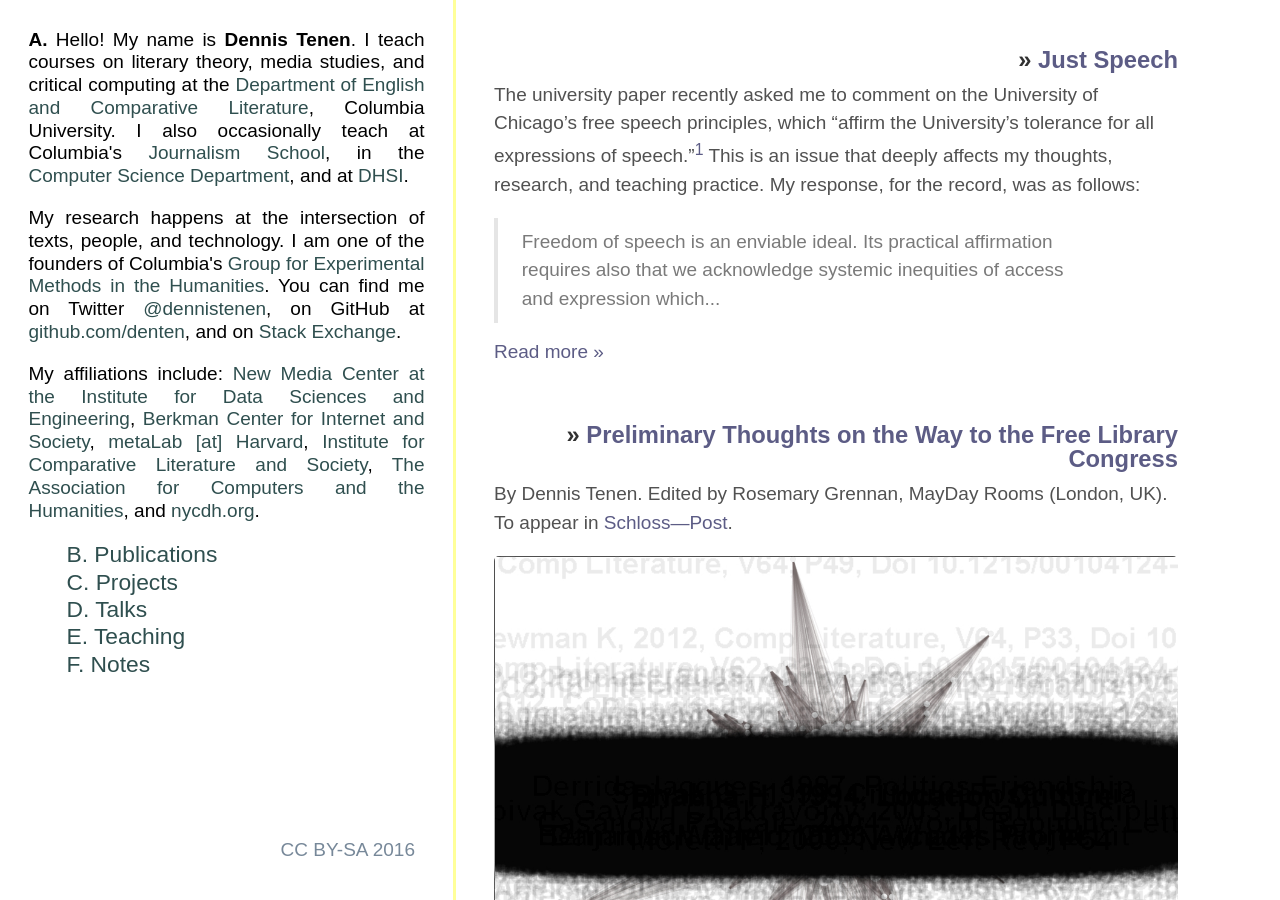
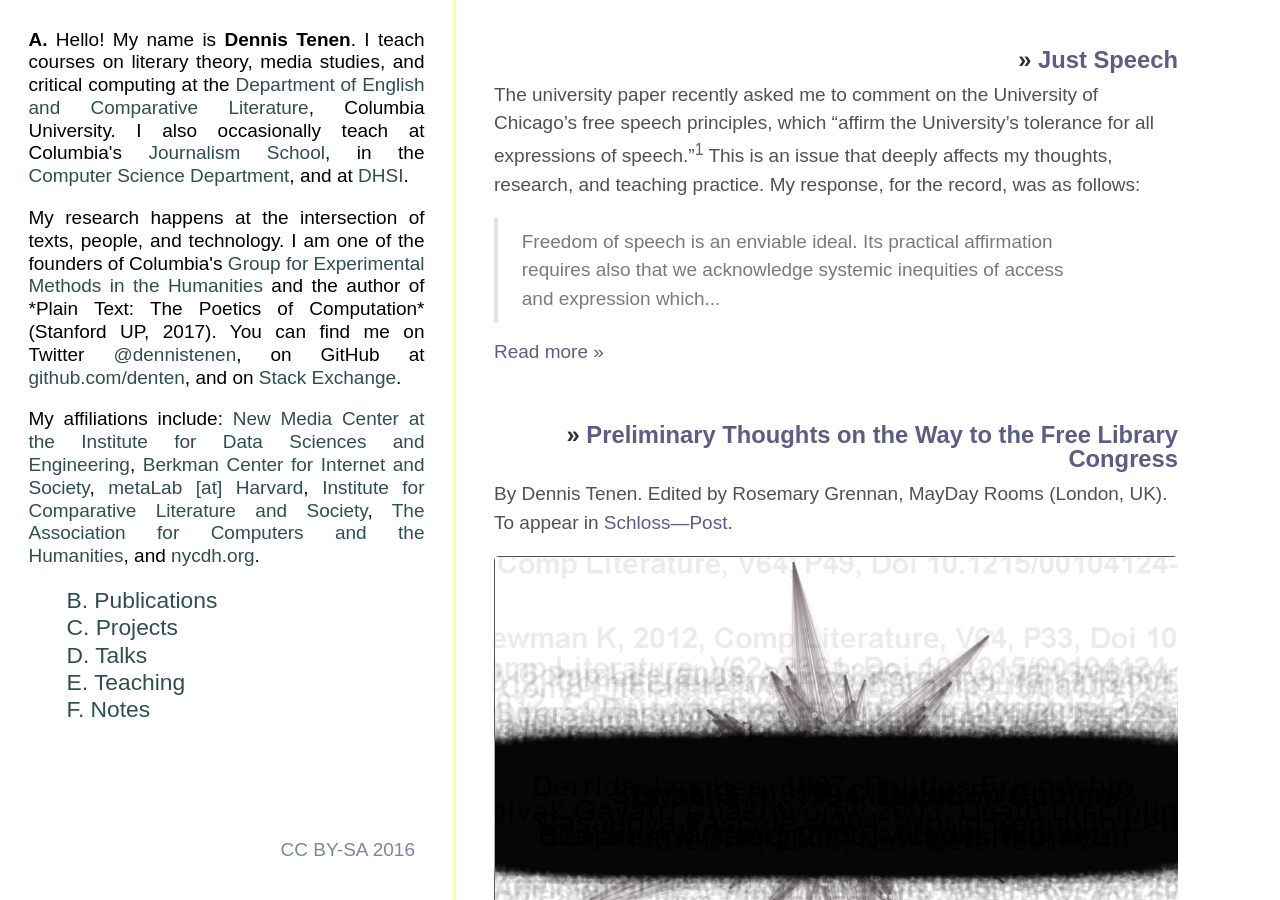
Before and after one commit to denten/denten.github.io, a Jekyll site: the page built from index.html, in a window 1280 px wide and 900 px high. Built offline with Jekyll 4.4.1, drawn with Linux system fonts in a browser that asks for light colours; some web fonts are replaced; the list of posts is cut into pages by our own code.

Commit message:
update bio a bit

```diff
--- a/_includes/CV/bios/bio.md
+++ b/_includes/CV/bios/bio.md
@@ -10,7 +10,8 @@ Department</a>, and at <a href="http://www.dhsi.org/courses.php">DHSI</a>.
 <p></p> <p>My research happens at the intersection of texts, people, and
 technology. I am one of the founders of Columbia's <a
 href="http://xpmethod.plaintext.in/strains.html">Group for Experimental
-Methods in the Humanities</a>. You can find me on Twitter <a
+Methods in the Humanities</a> and the author of *Plain Text: The Poetics of
+Computation* (Stanford UP, 2017). You can find me on Twitter <a
 href="https://twitter.com/dennistenen">@dennistenen</a>, on GitHub at <a
 href="https://github.com/denten">github.com/denten</a>, and on <a
 href="http://stackexchange.com/users/2026874/denten?tab=accounts">Stack
```
